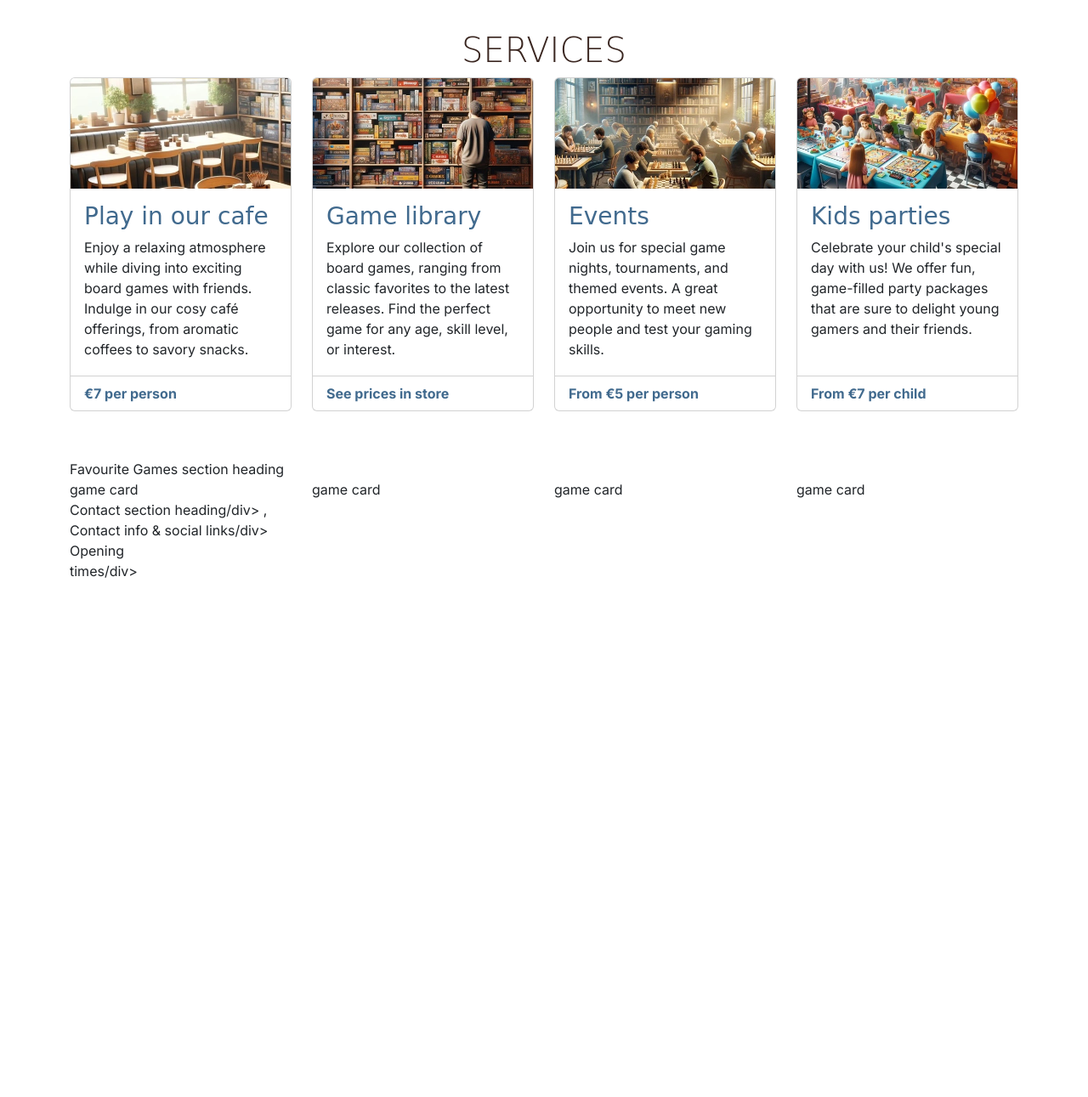
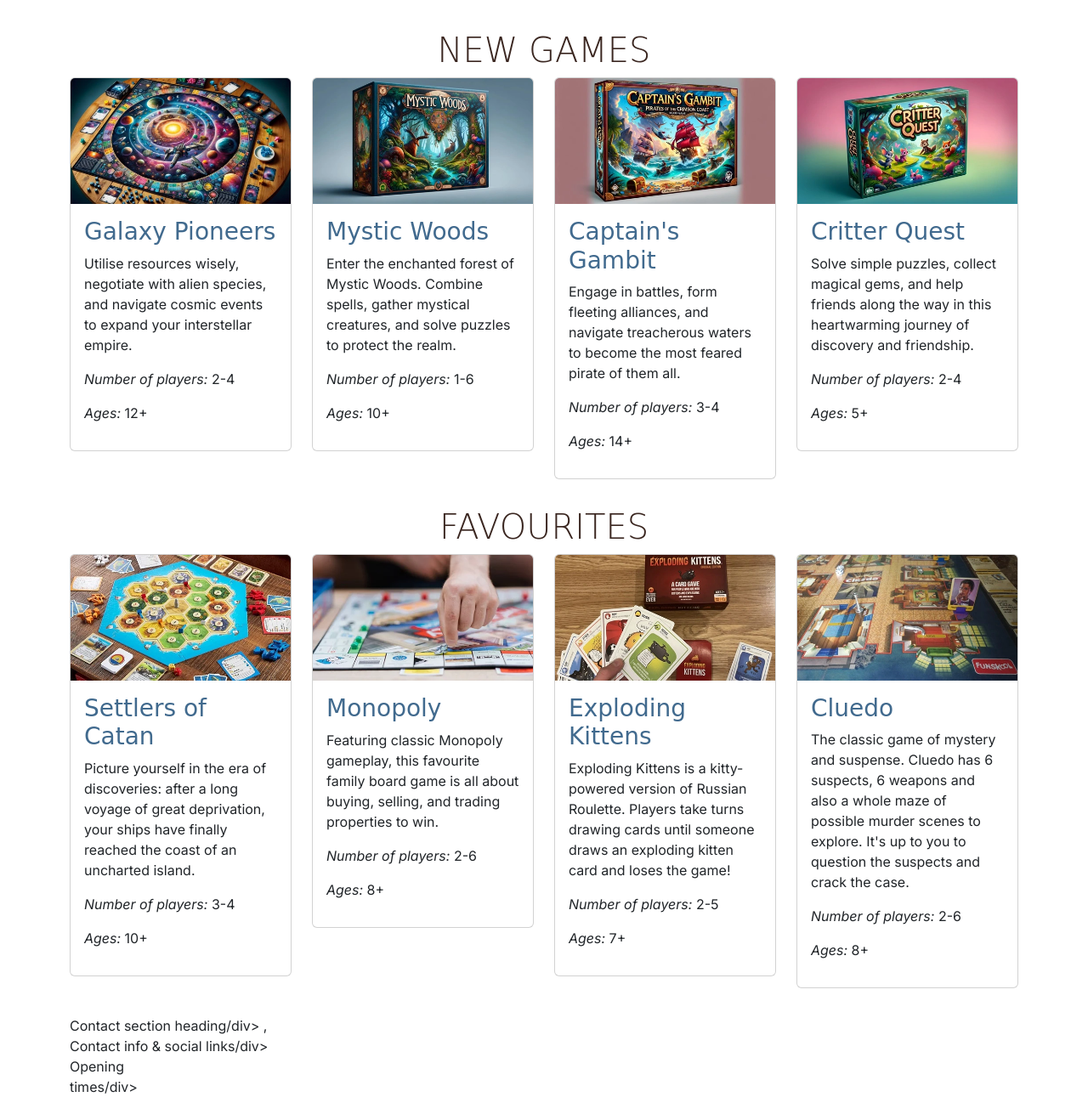
Before and after one commit to SeanMatthews26/boardwalk-games, a plain HTML site: page game-library.html in a window 1280 px wide. Shown: the part 443-1734 px from the top of the page at 85% size. Before the commit the page ends 1127 px from the top, so only its background shows below. Drawn offline with nearby package versions, Linux system fonts and the light colour scheme; a web font is replaced by a local one.

Commit message:
Added new and fav games section

```diff
--- a/game-library.html
+++ b/game-library.html
@@ -122,96 +122,122 @@
     </header>
 
     <!-- main element to hold all key sections of the game library page,
-    it is not part of the grid structure -->
+         it is not part of the grid structure -->
     <main>
-      <!-- New Games section -->
-<!-- Services section -->
-        <section id="services" class="container section">
+        <!-- New Games section -->
+        <section id="new-games" class="container section">
             <div class="row">
                 <div class="col-12 text-center">
-                    <h2 class="display-6">Services</h2>
+                    <h2 class="display-6">New games</h2>
                 </div>
                 <div class="col-12 col-md-6 col-xl-3">
                     <div class="card">
-                        <img src="assets/images/services-1.webp" class="card-img-top"
-                            alt="Boardwalk games cafe table by a window, stacks of boardgames can be seen on the table">
+                        <img class="card-img-top" src="assets/images/new-games-1.webp" alt="Galaxy Pioneers board game">
                         <div class="card-body">
-                            <h3 class="card-title sub-heading-color">Play in our cafe</h3>
-                            <p class="card-text">
-                                Enjoy a relaxing atmosphere while diving into exciting board
-                                games with friends. Indulge in our cosy café offerings, from
-                                aromatic coffees to savory snacks.
-                            </p>
-                        </div>
-                        <div class="card-footer">
-                            <p class="mb-0">€7 per person</p>
+                            <h3 class="card-title sub-heading-color">Galaxy Pioneers</h3>
+                            <p class="card-text">Utilise resources wisely, negotiate with alien species, and navigate
+                                cosmic events to expand your interstellar empire.</p>
+                            <p><em>Number of players:</em> 2-4</p>
+                            <p><em>Ages:</em> 12+</p>
                         </div>
                     </div>
                 </div>
                 <div class="col-12 col-md-6 col-xl-3">
                     <div class="card">
-                        <img src="assets/images/services-2.webp" class="card-img-top"
-                            alt="Board games stacked in bookshelves, a man can be seen browsing the shelves" />
+                        <img class="card-img-top" src="assets/images/new-games-2.webp" alt="Mystic Woods board game box">
                         <div class="card-body">
-                            <!-- bootstrap cards come as h5 by default, changed to h3 to fit project heading hierarchy -->
-                            <h3 class="card-title sub-heading-color">Game library</h3>
-                            <p class="card-text">
-                                Explore our collection of board games, ranging from classic
-                                favorites to the latest releases. Find the perfect game for
-                                any age, skill level, or interest.
-                            </p>
-                        </div>
-                        <div class="card-footer">
-                            <p class="mb-0">See prices in store</p>
+                            <h3 class="card-title sub-heading-color">Mystic Woods</h3>
+                            <p class="card-text">Enter the enchanted forest of Mystic Woods. Combine spells, gather
+                                mystical creatures, and solve puzzles to protect the realm.</p>
+                            <p><em>Number of players:</em> 1-6</p>
+                            <p><em>Ages:</em> 10+</p>
                         </div>
                     </div>
                 </div>
                 <div class="col-12 col-md-6 col-xl-3">
                     <div class="card">
-                        <img src="assets/images/services-3.webp" class="card-img-top">
+                        <img class="card-img-top" src="assets/images/new-games-3.webp" alt="Captain's Gambit board game box">
                         <div class="card-body">
-                            <h3 class="card-title sub-heading-color">Events</h3>
-                            <p class="card-text">
-                                Join us for special game nights, tournaments, and themed
-                                events. A great opportunity to meet new people and test your
-                                gaming skills.
-                            </p>
-                        </div>
-                        <div class="card-footer">
-                            <p class="mb-0">From €5 per person</p>
+                            <h3 class="card-title sub-heading-color">Captain's Gambit</h3>
+                            <p class="card-text">Engage in battles, form fleeting alliances, and navigate treacherous
+                                waters to become the most feared pirate of them all.</p>
+                            <p><em>Number of players:</em> 3-4</p>
+                            <p><em>Ages:</em> 14+</p>
                         </div>
                     </div>
                 </div>
                 <div class="col-12 col-md-6 col-xl-3">
                     <div class="card">
-                        <img src="assets/images/services-4.webp" class="card-img-top"
-                            alt="A kids party being held at Boardwalk Games">
+                        <img class="card-img-top" src="assets/images/new-games-4.webp" alt="Critter Quest board game box">
                         <div class="card-body">
-                            <h3 class="card-title sub-heading-color">Kids parties</h3>
-                            <p class="card-text">
-                                Celebrate your child's special day with us! We offer fun,
-                                game-filled party packages that are sure to delight young
-                                gamers and their friends.
-                            </p>
-                        </div>
-                        <div class="card-footer">
-                            <p class="mb-0">From €7 per child</p>
+                            <h3 class="card-title sub-heading-color">Critter Quest</h3>
+                            <p class="card-text">Solve simple puzzles, collect magical gems, and help friends along the
+                                way in this heartwarming journey of discovery and friendship.</p>
+                            <p><em>Number of players:</em> 2-4</p>
+                            <p><em>Ages:</em> 5+</p>
                         </div>
                     </div>
                 </div>
             </div>
         </section>
-       <!-- Favourite Games section -->
-    <section class="container">
-        <div class="row">
-            <div class="col-12">
-                Favourite Games section heading
+        <!-- Favourite Games section -->
+        <section id="fav-games" class="container section">
+            <div class="row">
+                <div class="col-12 text-center">
+                    <h2 class="display-6">Favourites</h2>
+                </div>
+                <div class="col-12 col-md-6 col-xl-3">
+                    <div class="card">
+                        <img class="card-img-top" src="assets/images/fav-games-1.webp" alt="Settlers of Catan board game">
+                        <div class="card-body">
+                            <h3 class="card-title sub-heading-color">Settlers of Catan</h3>
+                            <p class="card-text">Picture yourself in the era of discoveries: after a long voyage of
+                                great deprivation, your ships have finally reached the coast of an uncharted island.</p>
+                            <p><em>Number of players:</em> 3-4</p>
+                            <p><em>Ages:</em> 10+</p>
+                        </div>
+                    </div>
+                </div>
+                <div class="col-12 col-md-6 col-xl-3">
+                    <div class="card">
+                        <img class="card-img-top" src="assets/images/fav-games-2.webp" alt="Monopoly board game">
+                        <div class="card-body">
+                            <h3 class="card-title sub-heading-color">Monopoly</h3>
+                            <p class="card-text">Featuring classic Monopoly gameplay, this favourite family board game
+                                is all about buying, selling, and trading properties to win.</p>
+                            <p><em>Number of players:</em> 2-6</p>
+                            <p><em>Ages:</em> 8+</p>
+                        </div>
+                    </div>
+                </div>
+                <div class="col-12 col-md-6 col-xl-3">
+                    <div class="card">
+                        <img class="card-img-top" src="assets/images/fav-games-3.webp" alt="Exploding Kittens card game">
+                        <div class="card-body">
+                            <h3 class="card-title sub-heading-color">Exploding Kittens</h3>
+                            <p class="card-text">Exploding Kittens is a kitty-powered version of Russian Roulette.
+                                Players take turns drawing cards until someone draws an exploding kitten card and loses
+                                the game!</p>
+                            <p><em>Number of players:</em> 2-5</p>
+                            <p><em>Ages:</em> 7+</p>
+                        </div>
+                    </div>
+                </div>
+                <div class="col-12 col-md-6 col-xl-3">
+                    <div class="card">
+                        <img class="card-img-top" src="assets/images/fav-games-4.webp" alt="Cluedo board game">
+                        <div class="card-body">
+                            <h3 class="card-title sub-heading-color">Cluedo</h3>
+                            <p class="card-text">The classic game of mystery and suspense. Cluedo has 6 suspects, 6
+                                weapons and also a whole maze of possible murder scenes to explore. It's up to you to
+                                question the suspects and crack the case.</p>
+                            <p><em>Number of players:</em> 2-6</p>
+                            <p><em>Ages:</em> 8+</p>
+                        </div>
+                    </div>
+                </div>
             </div>
-            <div class="col-12 col-md-6 col-xl-3">game card</div>
-            <div class="col-12 col-md-6 col-xl-3">game card</div>
-            <div class="col-12 col-md-6 col-xl-3">game card</div>
-            <div class="col-12 col-md-6 col-xl-3">game card</div>
-        </div>
+        </section>
     </main>
 
     <!-- footer / contact section -->
```
